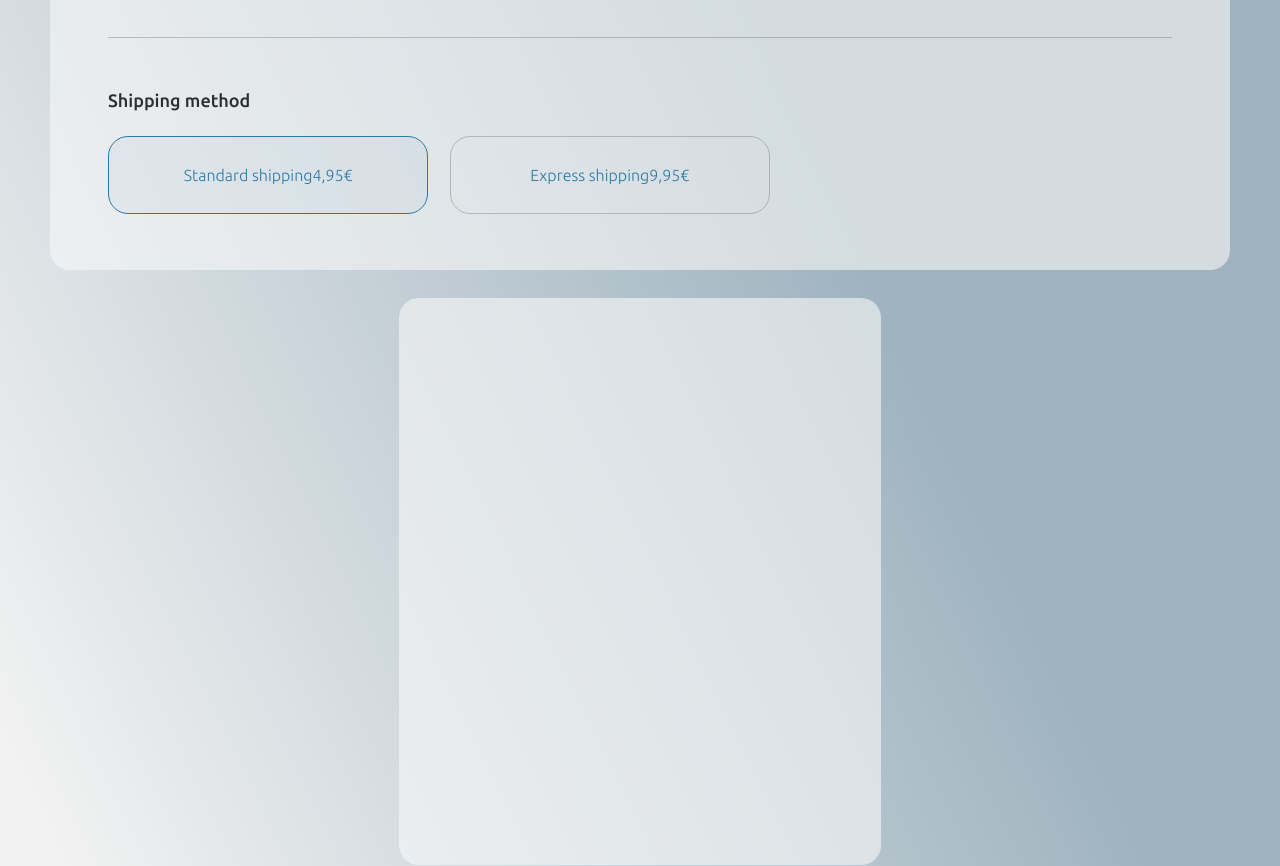
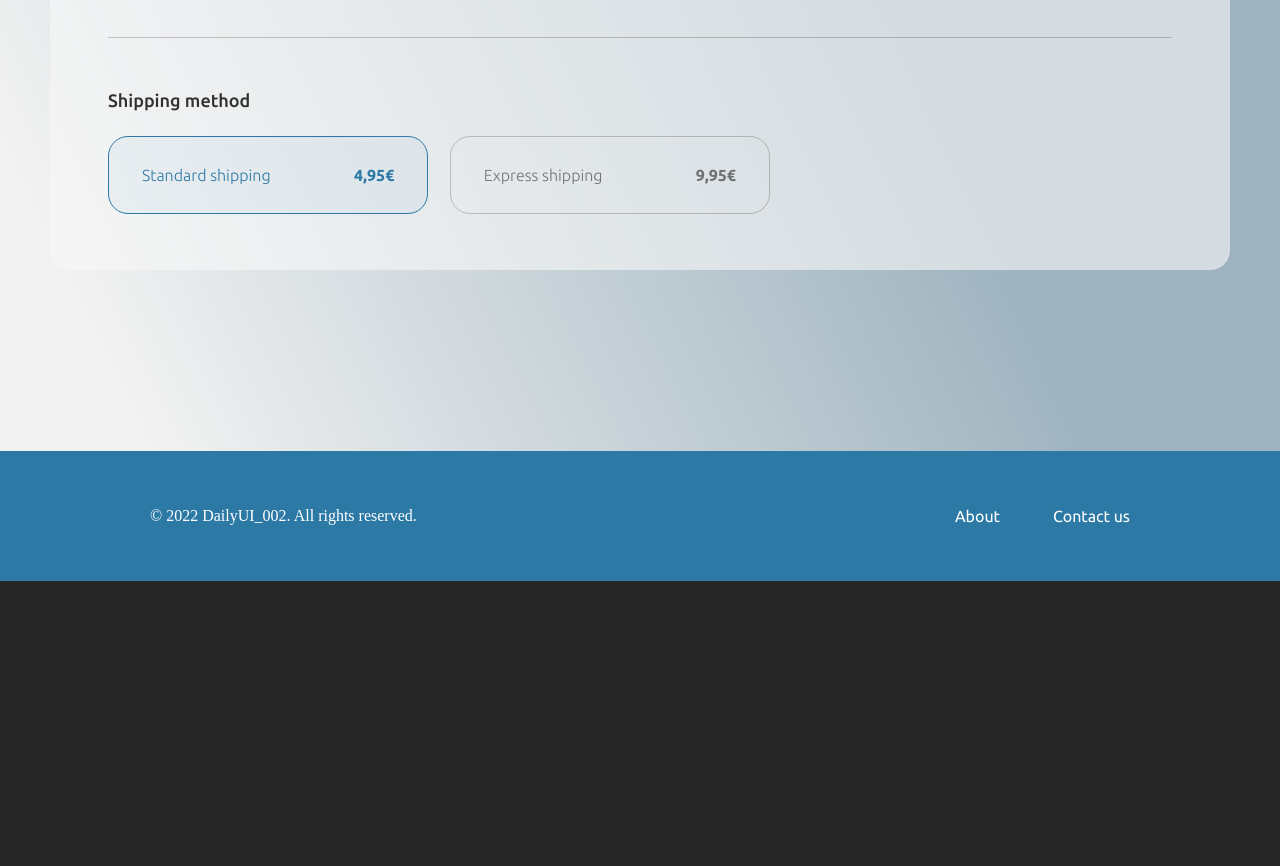
Before and after one commit to anneshackelford/daily-ui-challenges, a Next.js app: page /daily-ui/creditcardcheckout in a window 1280 px wide. Shown: the part 1080-1946 px from the top of the page. After the commit the page ends 1661 px from the top, so only its background shows below. Built offline with nearby package versions, Linux system fonts and the light colour scheme; a web font is replaced by a local one.

Commit message:
Correct button spacing

```diff
--- a/pages/daily-ui/creditcardcheckout.tsx
+++ b/pages/daily-ui/creditcardcheckout.tsx
@@ -171,9 +171,12 @@ const Information = styled.div`
 `;
 
 const Basket = styled.div`
-  display: flex;
+  display: none;
   flex-direction: column;
   align-items: flex-end;
+  @media screen and (min-width: 1700px) {
+    display: flex;
+  }
 `;
 
 const Summary = styled.div`
@@ -268,37 +271,39 @@ const CityInput = styled.input`
 const ShippingButtonMixin = css`
   width: 240px;
   height: 78px;
-  background: rgba(44, 121, 165, 0.05);
-  border: 1.5px solid #2c79a5;
+  border: 1.5px solid rgba(0, 0, 0, 0.2);
+  background: transparent;
   box-sizing: border-box;
   border-radius: 20px;
-  > span {
+  display: flex;
+  flex-direction: row;
+  justify-content: space-between;
+  align-items: center;
+  padding: 0 20px;
+
   font-family: 'Ubuntu';
   font-style: normal;
   font-weight: 300;
   font-size: 16px;
   line-height: 18px;
   color: #2c79a5;
-  }
+
   @media screen and (min-width: 540px) {
     width: 320.3px;
+    padding: 0 33px;
   }
 `;
 
-const ShippingButton = styled.button`
+const ShippingButton = styled.div`
   ${ShippingButtonMixin};
+  border: 1.5px solid #2c79a5;
+  background: rgba(44, 121, 165, 0.05);
 `;
 
-const ExpressShippingButton = styled.button`
+const ExpressShippingButton = styled.div`
   ${ShippingButtonMixin};
   border: 1.5px solid rgba(0, 0, 0, 0.2);
   background: transparent;
-  font-family: 'Ubuntu';
-  font-style: normal;
-  font-weight: 300;
-  font-size: 16px;
-  line-height: 18px;
-
   color: rgba(0, 0, 0, 0.5);
 `;
 
@@ -464,11 +469,15 @@ const CreditCardCheckout = () => {
               <ShippingButtons>
                 <ShippingButton>
                   <span>Standard shipping</span>
-                  <span>4,95€</span>
+                  <span>
+                    <b>4,95€</b>
+                  </span>
                 </ShippingButton>
                 <ExpressShippingButton>
                   <span>Express shipping</span>
-                  <span>9,95€</span>
+                  <span>
+                    <b>9,95€</b>
+                  </span>
                 </ExpressShippingButton>
               </ShippingButtons>
             </ShippingMethod>
```
Lines whose indentation alone changed are shown as unchanged.
